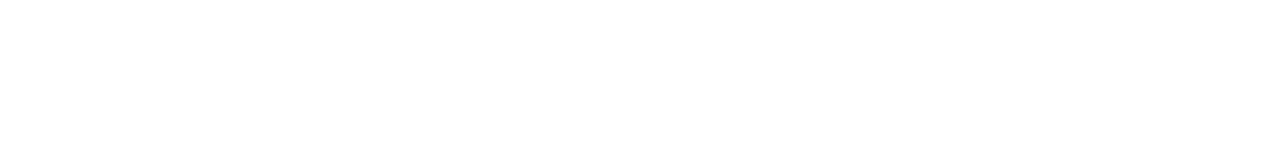
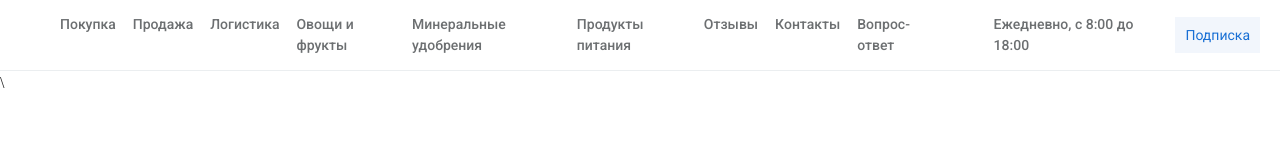
Before and after one commit to HolikovJ16071997/start_up_css, a plain HTML site: page index.html in a window 1280 px wide. Drawn offline with Linux system fonts and the light colour scheme.

Commit message:
creat header

```diff
--- a/css/style.css
+++ b/css/style.css
@@ -1,3 +1,4 @@
+@import url('https://fonts.googleapis.com/css2?family=Roboto:wght@400;500;700&display=swap');
 /* globol */
 html{
     box-sizing: border-box;
@@ -9,6 +10,10 @@ html{
 *::after{
     box-sizing: inherit;
 
+}
+a , li {
+    text-decoration: none;
+    list-style: none;
 }
 body{
     display: flex;
@@ -28,11 +33,11 @@ img{
 
 /* conteiner */
 
-.conteiner{
+.container{
     width: 100%;
-    max-width: 1200px;
-    padding-left: 50px;
-    padding-right: 50px;
+    max-width: 1850px;
+    padding-left: 20px;
+    padding-right: 20px;
     margin-left: auto;
     margin-right: auto;
 }
@@ -41,3 +46,54 @@ img{
 .main_content{
     flex-grow: 1;
 }
+
+
+
+/* Header */
+
+.header {
+    border-bottom: #EBEEF0 1px solid;
+    font-family: "Roboto", sans-serif;
+    font-weight: 500;
+    font-style: normal;
+    font-size: 14px;
+
+}
+.site-header {
+}
+.nav-menu {
+    display: flex;
+    justify-content: space-between;
+    align-items: center;
+}
+.nav-menu_list {
+    display: flex;
+}
+.nav-menu_item {
+    margin-right: 17px;
+}
+.nav-menu_link ,.nav-info_link {
+    color: #6C6F71;
+    transition: all 1s;
+}
+.nav-info_list {
+    display: flex;
+    align-items: center;
+}
+.nav-info_item {
+    margin-right: 20px;
+}
+.nav-info_link {
+}
+.nav-info_button {
+    background: #F2F6FC;
+    border: 0px;
+    padding: 10px;
+    color: #186FD4;
+
+}
+
+.nav-menu_link:hover ,.nav-info_link:hover {
+    color: #186FD4;
+
+}
--- a/index.html
+++ b/index.html
@@ -11,6 +11,32 @@
 </head>
 
 <body>
+    <header class="header">
+        <div class="site-header container">
+            <nav class="nav-menu">
+                <ul class="nav-menu_list">
+                    <li class="nav-menu_item"><a href="#" class="nav-menu_link">Покупка</a></li>
+                    <li class="nav-menu_item"><a href="#" class="nav-menu_link">Продажа</a></li>
+                    <li class="nav-menu_item"><a href="#" class="nav-menu_link">Логистика</a></li>
+                    <li class="nav-menu_item"><a href="#" class="nav-menu_link">Овощи и фрукты</a></li>
+                    <li class="nav-menu_item"><a href="#" class="nav-menu_link">Минеральные удобрения</a></li>
+                    <li class="nav-menu_item"><a href="#" class="nav-menu_link">Продукты питания</a></li>
+                    <li class="nav-menu_item"><a href="#" class="nav-menu_link">Отзывы</a></li>
+                    <li class="nav-menu_item"><a href="#" class="nav-menu_link">Контакты</a></li>
+                    <li class="nav-menu_item"><a href="#" class="nav-menu_link">Вопрос-ответ</a></li>
+                </ul>
+                <ul class="nav-info_list">
+                    <li class="nav-info_item"><a href="#" class="nav-info_link">Ежедневно, с 8:00 до 18:00</a></li>
+                    <button class="nav-info_button">Подписка</button>
+                </ul>
+            </nav>
+        </div>
+    </header>\
+    <div class="hiro">
+        <div class="site-hiro container">
+
+        </div>
+    </div>
    <script src="js/main.js"></script>
 </body>
 </html>
```
